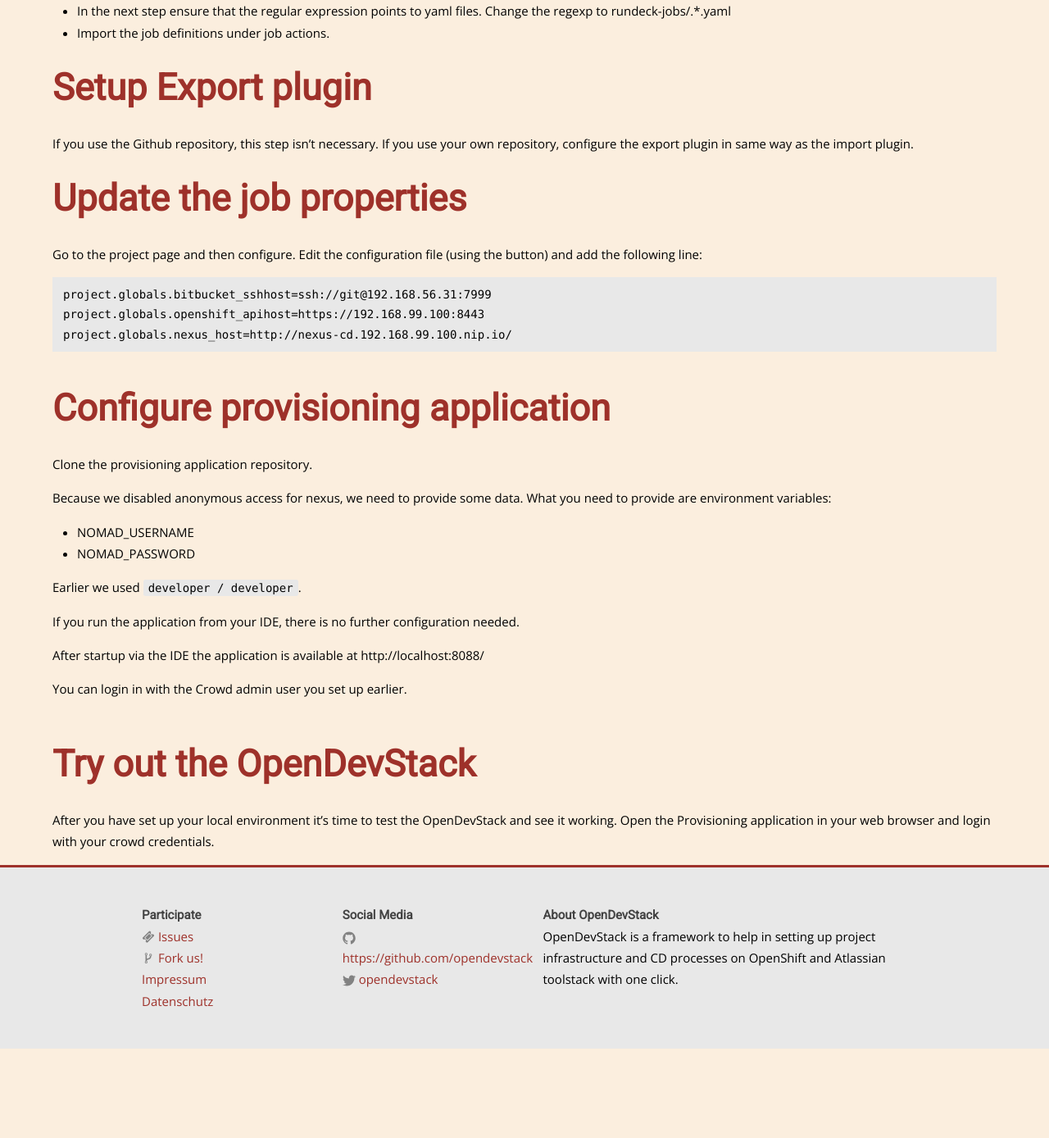
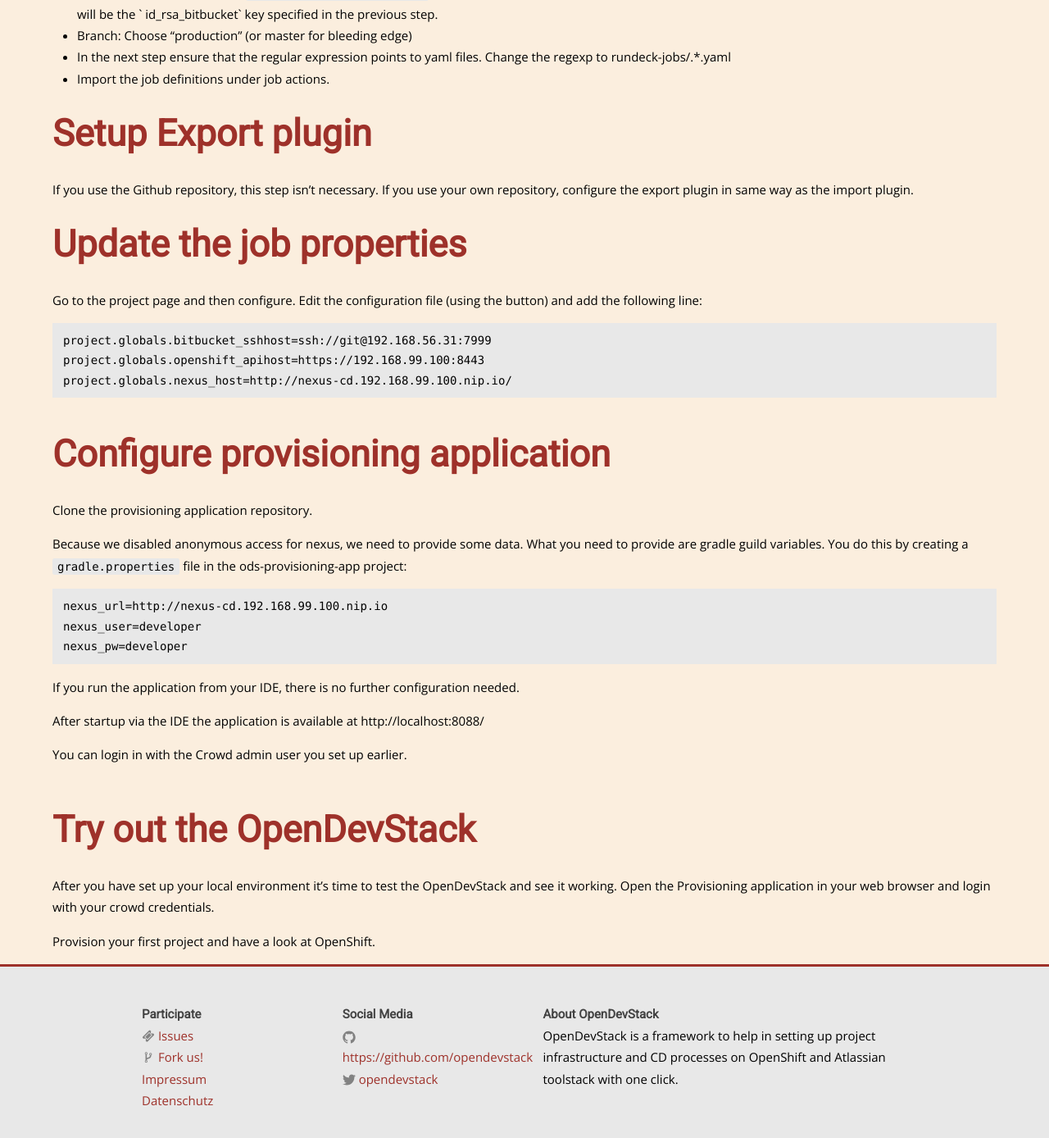
Before and after one commit to opendevstack/opendevstack.github.io, a Jekyll site: the page built from doc/getting-started.md, in a window 1280 px wide and 1400 px high, scrolled down 23879 px. Shown: the top 1388 px of the window at 82% size. Built offline with Jekyll 4.4.1, drawn with Linux system fonts in a browser that asks for light colours; nearby versions of some CDN libraries; our own code applies the rules of GitHub Pages for plain Markdown files; before the commit the page ends 25158 px from its top, so only the background shows below that; some of the changed text lies outside the part shown.

Commit message:
small changes

````diff
--- a/doc/getting-started.md
+++ b/doc/getting-started.md
@@ -652,15 +652,16 @@
 | File | releases         | /nexus-data/blobs/releases         |
 | File | atlassian_public | /nexus-data/blobs/atlassian_public |
 
-After this you will have to create two hosted maven2 repositories and one proxy maven2 repository in the **Repositories** Subsection.
+After this you will have to create two hosted maven2 repositories and two proxy maven2 repository in the **Repositories** Subsection.
 
 | Name             | Format | Type   | Online  | Version policy | Layout policy | Storage    | Strict Content Type Validation | Deployment policy | Remote Storage                                                     |
 | ---------------- | ------ | ------ | ------- | -------------- | ------------- | ---------- | ------------------------------ | ----------------- | ------------------------------------------------------------------ |
 | candidates       | maven2 | hosted | checked | Release        | Strict        | candidates | checked                        | Disable-redeploy  |                                                                    |
 | releases         | maven2 | hosted | checked | Release        | Strict        | releases   | checked                        | Disable-redeploy  |                                                                    |
 | atlassian_public | maven2 | proxy  | checked | Release        | Strict        | atlassian_public  | checked                 | Disable-redeploy  | https://maven.atlassian.com/content/repositories/atlassian-public/ |
+| jcenter | maven2 | proxy  | checked | Release        | Strict        | default  | checked                 | Disable-redeploy  | https://jcenter.bintray.com |
 
-Add the three repositories to the *maven-public* group.
+Add the first 3 repositories to the *maven-public* group.
 You can access the settings for the maven public group by clicking on int in the repositories list.
 
 ##### Configure user and roles
@@ -826,12 +827,13 @@
 Clone the provisioning application repository.
 
 Because we disabled anonymous access for nexus, we need to provide some data.
-What you need to provide are environment variables:
+What you need to provide are gradle guild variables. You do this by creating a `gradle.properties` file in the ods-provisioning-app project:
 
-* NOMAD_USERNAME
-* NOMAD_PASSWORD
-
-Earlier we used `developer / developer`.
+```
+nexus_url=http://nexus-cd.192.168.99.100.nip.io
+nexus_user=developer
+nexus_pw=developer
+```
 
 If you run the application from your IDE, there is no further configuration needed.
 
@@ -842,3 +844,5 @@
 ## Try out the OpenDevStack
 After you have set up your local environment it's time to test the OpenDevStack and see it working.
 Open the Provisioning application in your web browser and login with your crowd credentials.
+
+Provision your first project and have a look at OpenShift.
````
